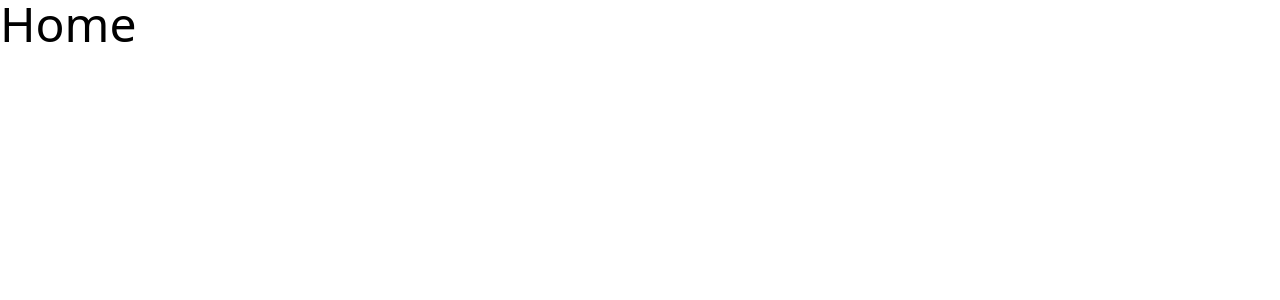
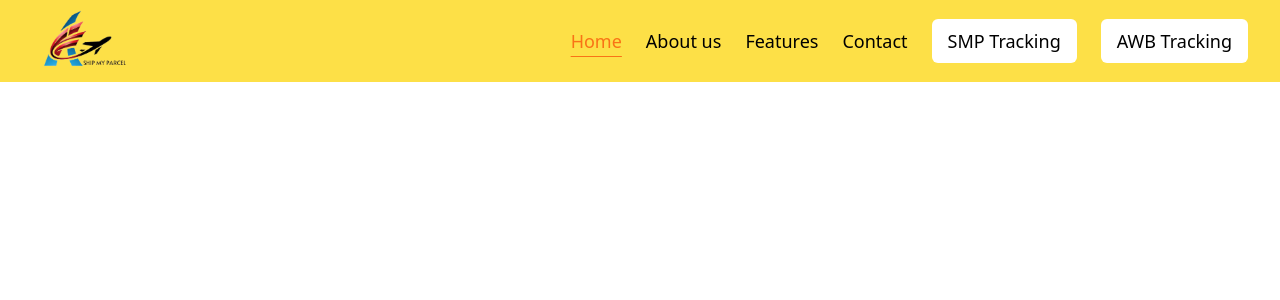
Before and after one commit to kunal70006/ship-my-parcel, a Next.js app: page / in a window 1280 px wide. Shown: the top 300 px of the page. Built offline with nearby package versions, Linux system fonts and the light colour scheme.

Commit message:
navbar for desktop

```diff
--- /dev/null
+++ b/src/components/Navbar.tsx
@@ -0,0 +1,64 @@
+import Image from 'next/image';
+import Link from 'next/link';
+import { useRouter } from 'next/router';
+
+const Navbar = () => {
+  const router = useRouter();
+  return (
+    <div className="flex bg-yellow-300 justify-between px-8 py-2 items-center">
+      <Link href="/">
+        <Image src="/logo.png" alt="logo" height={96} width={96} />
+      </Link>
+      <div className="flex gap-x-6 text-lg">
+        <Link href="/">
+          <button
+            className={`${
+              router.pathname === '/' && 'underline text-orange-500'
+            } hover:underline underline-offset-8 hover:text-orange-500 transition-colors pt-2`}
+          >
+            Home
+          </button>
+        </Link>
+        <Link href="/about">
+          <button
+            className={`${
+              router.pathname === '/about' && 'underline text-orange-500'
+            } hover:underline underline-offset-8 hover:text-orange-500 transition-colors pt-2`}
+          >
+            About us
+          </button>
+        </Link>
+        <Link href="/features">
+          <button
+            className={`${
+              router.pathname === '/features' && 'underline text-orange-500'
+            } hover:underline underline-offset-8 hover:text-orange-500 transition-colors pt-2`}
+          >
+            Features
+          </button>
+        </Link>
+        <Link href="/contact">
+          <button
+            className={`${
+              router.pathname === '/contact' && 'underline text-orange-500'
+            } hover:underline underline-offset-8 hover:text-orange-500 transition-colors pt-2`}
+          >
+            Contact
+          </button>
+        </Link>
+        <Link href="/smp-tracking">
+          <button className="bg-white rounded-md py-2 px-4 hover:bg-orange-500 transition-colors hover:text-white">
+            SMP Tracking
+          </button>
+        </Link>
+        <Link href="/awb-tracking">
+          <button className="bg-white rounded-md py-2 px-4 hover:bg-orange-500 transition-colors hover:text-white">
+            AWB Tracking
+          </button>
+        </Link>
+      </div>
+    </div>
+  );
+};
+
+export default Navbar;
--- a/src/pages/index.tsx
+++ b/src/pages/index.tsx
@@ -1,5 +1,11 @@
+import Navbar from '@/components/Navbar';
+
 const Home = () => {
-  return <div className="text-5xl">Home</div>;
+  return (
+    <div className="">
+      <Navbar />
+    </div>
+  );
 };
 
 export default Home;
```
Also changed, not shown: public/logo.png (added).
